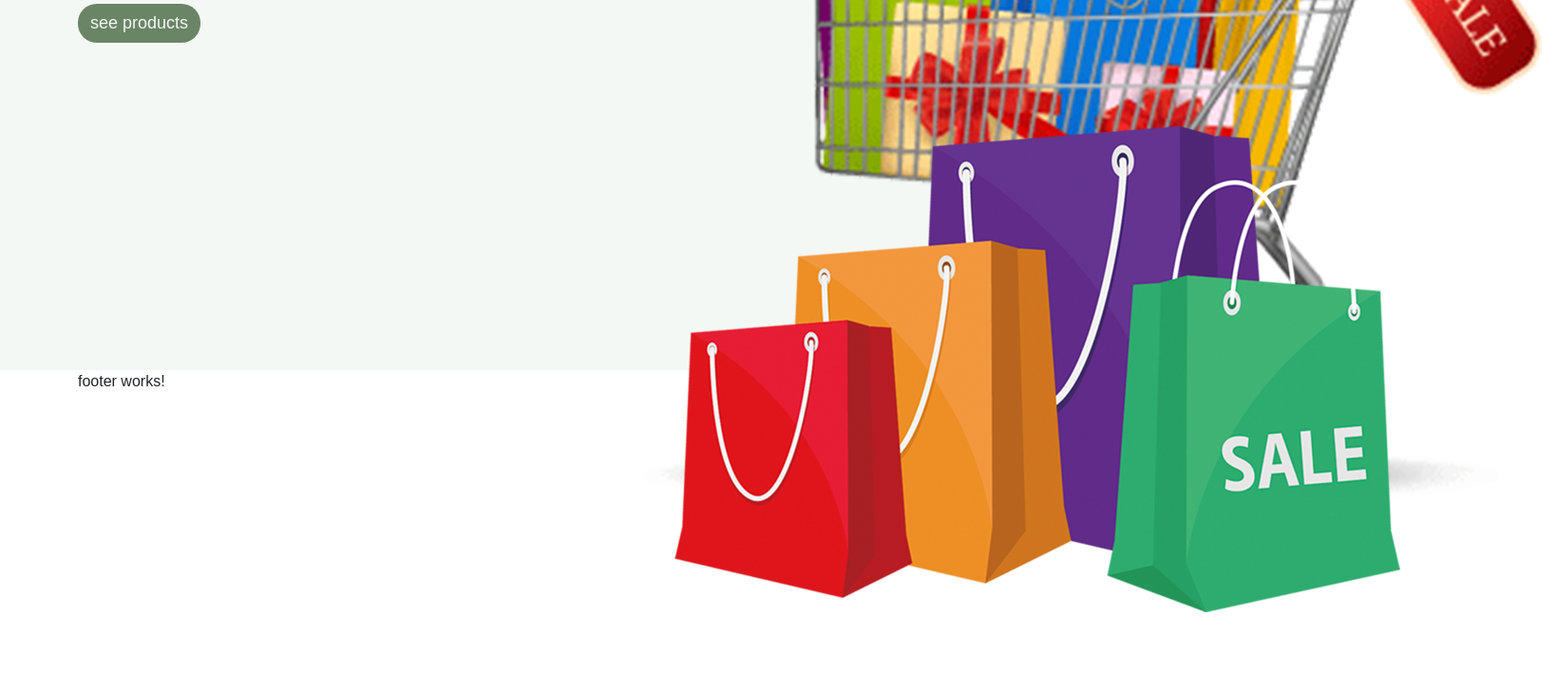
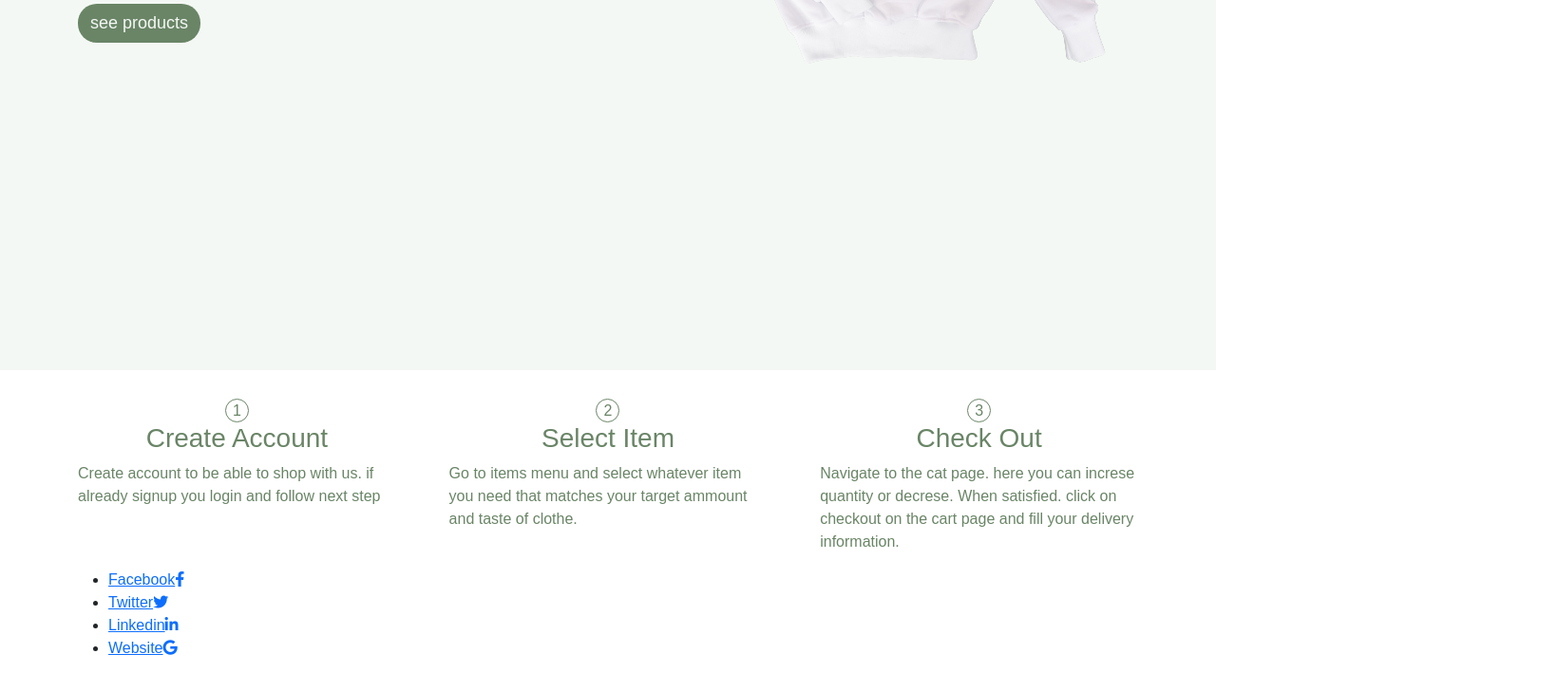
Before and after one commit to uhuru-rawlings/cshop, an Angular app: page /cshop in a window 1280 px wide. Shown: the part 410-1138 px from the top of the page at 95% size, 1640 px wide, since content can reach past the window. Before the commit the page ends 1079 px from the top, so only its background shows below. Built offline with nearby package versions, Linux system fonts and the light colour scheme.

Commit message:
added footer icons

```diff
--- a/src/app/footer/footer.component.css
+++ b/src/app/footer/footer.component.css
@@ -0,0 +1,7 @@
+.flex_footer{
+    display: flex;
+    justify-content: space-between;
+}
+.social-links,.locations,.newslater{
+    width: 50%;
+}
--- a/src/app/footer/footer.component.html
+++ b/src/app/footer/footer.component.html
@@ -1 +1,14 @@
-<p>footer works!</p>
+<footer>
+    <div class="flex_footer">
+        <div class="social-links">
+            <ul>
+                <li><a href=""><span>Facebook</span><i class="fa-brands fa-facebook-f"></i></a></li>
+                <li><a href=""><span>Twitter</span><i class="fa-brands fa-twitter"></i></a></li>
+                <li><a href=""><span>Linkedin</span><i class="fa-brands fa-linkedin-in"></i></a></li>
+                <li><a href=""><span>Website</span><i class="fa-brands fa-google"></i></a></li>
+            </ul>
+        </div>
+        <div class="locations"></div>
+        <div class="newslater"></div>
+    </div>
+</footer>
--- a/src/app/homepage/homepage.component.css
+++ b/src/app/homepage/homepage.component.css
@@ -28,3 +28,25 @@
     font-weight: bold;
     font-size: 3em;
 }
+.flex_procedures{
+    display: flex;
+    justify-content: space-between;
+}
+.homepagecomponent{
+    margin-top: 30px;
+    margin-bottom: 30px;
+}
+.flex_procedures .createaccount,.flex_procedures .selectitem,.flex_procedures .checkout{
+    width: 30%;
+}
+.flex_procedures{
+    color: #698566;
+}
+.number .fists{
+    color: #698566;
+    border: 1px solid #698566;
+    border-radius: 50%;
+    width: 25px;
+    height: 25px;
+    margin: auto;
+}
--- a/src/app/homepage/homepage.component.html
+++ b/src/app/homepage/homepage.component.html
@@ -13,13 +13,32 @@
             <div class="buttons"><button class="btn shadow-none">see products</button></div>
         </div>
         <div class="shoppingsimages">
-            <img src="../../assets/images/shoppings.png" alt="">
+            <img src="../../assets/images/shopping.png" height="100%" alt="">
         </div>
     </div>
    </div>
 </div>
 <div class="homepagecomponent">
     <div class="container">
+        <div class="howtopurchase">
+        </div>
+        <div class="flex_procedures">
+            <div class="createaccount">
+                <div class="number"><div class="fists text-center">1</div></div>
+                <h3 class="text-center">Create Account</h3>
+                <p>Create account to be able to shop with us. if already signup you login and follow next step</p>
+            </div>
+            <div class="selectitem">
+                <div class="number"><div class="fists text-center">2</div></div>
+                <h3 class="text-center">Select Item</h3>
+                <p>Go to items menu and select whatever item you need that matches your target ammount and taste of clothe.</p>
+            </div>
+            <div class="checkout">
+                <div class="number"><div class="fists text-center">3</div></div>
+                <h3 class="text-center">Check Out</h3>
+                <p>Navigate to the cat page. here you can increse quantity or decrese. When satisfied. click on checkout on the cart page and fill your delivery information.</p>
+            </div>
+        </div>
         <app-footer></app-footer>
     </div>
 </div>
--- a/src/app/navbar/navbar.component.html
+++ b/src/app/navbar/navbar.component.html
@@ -1,10 +1,10 @@
 <nav>
     <div class="nav-links">
-        <a routerLink="/cshop"><button class="btn">Home</button></a>
-        <a routerLink="/cshop/items"><button class="btn">Items</button></a>
-        <a routerLink="/cshop/cart"><button class="btn">Cart</button></a>
-        <a routerLink="/cshop/history"><button class="btn">History</button></a>
-        <a routerLink="/"><button class="btn">Logout</button></a>
-        <a routerLink="/"><button class="btn">Login</button></a>
+        <a routerLink="/cshop"><button class="btn shadow-none">Home</button></a>
+        <a routerLink="/cshop/items"><button class="btn shadow-none">Items</button></a>
+        <a routerLink="/cshop/cart"><button class="btn shadow-none">Cart</button></a>
+        <a routerLink="/cshop/history"><button class="btn shadow-none">History</button></a>
+        <a routerLink="/"><button class="btn shadow-none">Logout</button></a>
+        <a routerLink="/"><button class="btn shadow-none">Login</button></a>
     </div>
 </nav>
```
Also changed, not shown: src/assets/images/shopping.png (added).
